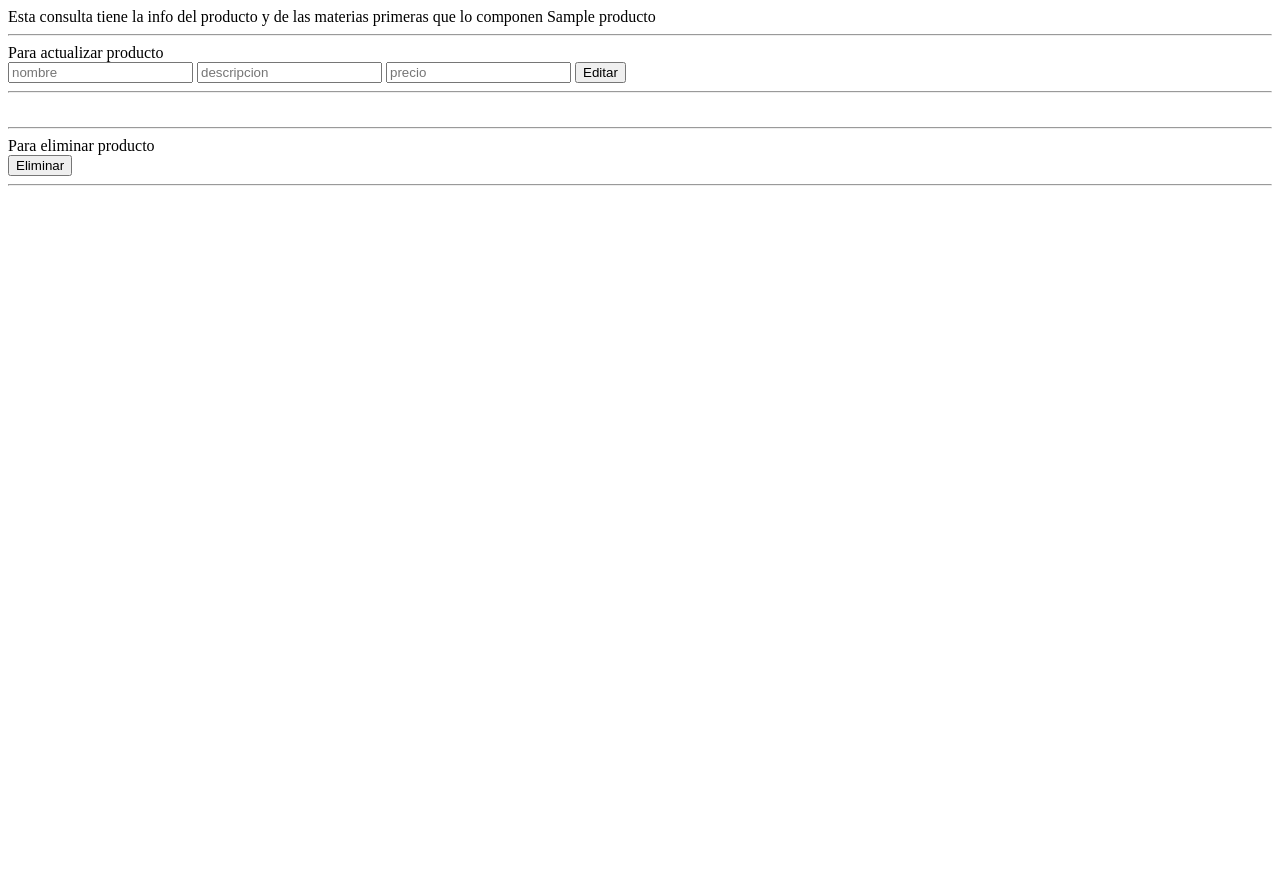
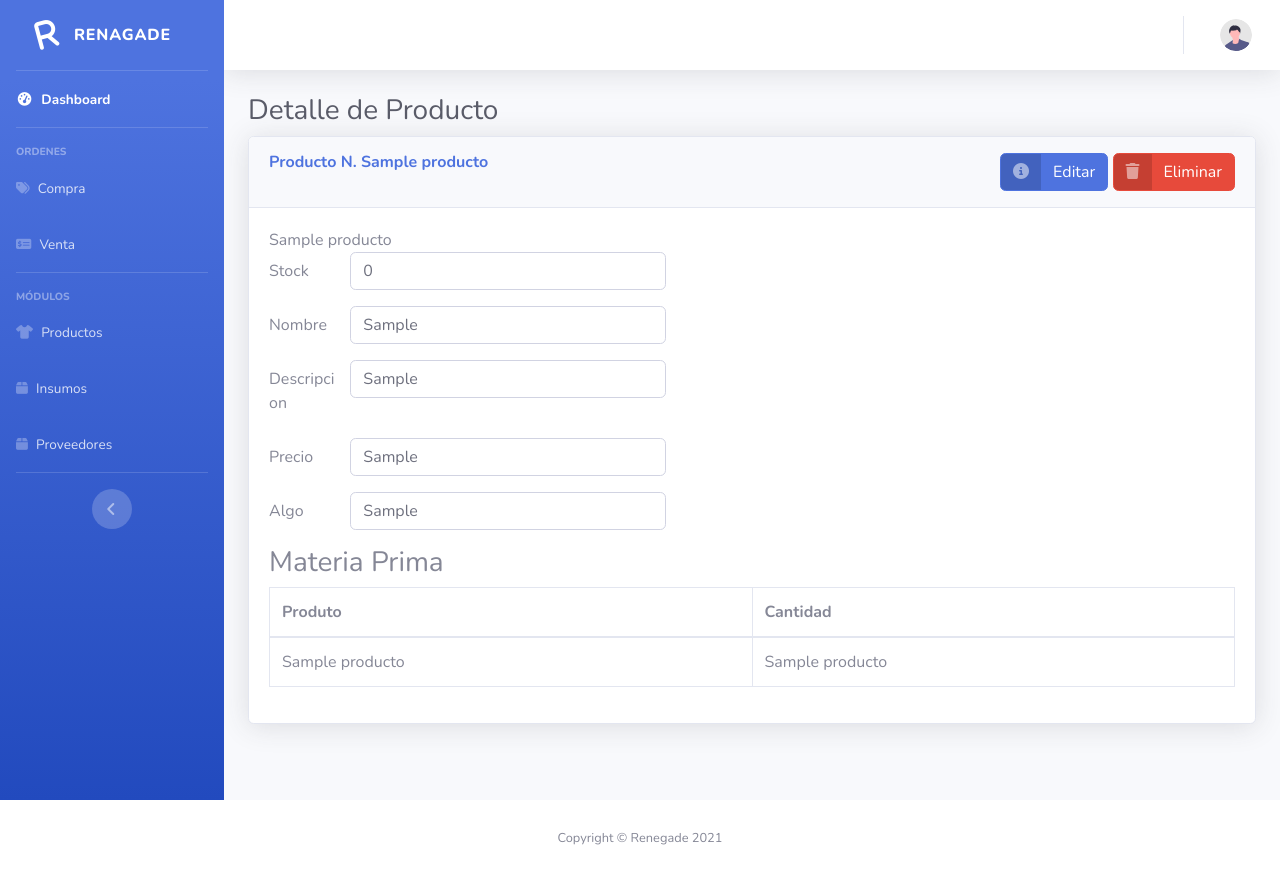
Before and after one commit to esauml/renegade, a Flask app: template app/templates/adm/administrativo/consulta-producto.html in a window 1280 px wide. Before the commit the page ends 186 px from the top, so only its background shows below. Run offline with Flask 2, Linux system fonts and the light colour scheme; the template is opened without the code that fills it: most values are stand-ins (such as "Sample title", 1, 10 or a date in 2020); some libraries are stand-ins or nearby versions.

Commit message:
Producto Detalle - Implementación de la vista

```diff
--- a/app/administrativo/Queries/productoQuery.py
+++ b/app/administrativo/Queries/productoQuery.py
@@ -26,7 +26,7 @@ class Producto():
 
             with conexion.cursor() as cursor:
                 cursor.execute(query)
-                productos = cursor.fetchall()
+                productos = cursor.fetchone()
 
             cursor.close()
             return productos
--- a/app/administrativo/__init__.py
+++ b/app/administrativo/__init__.py
@@ -30,7 +30,9 @@ def productos():
 
 @administrativo.route("/detalle_producto/<product_id>", methods=['GET'])
 def detalle_producto(product_id):
-    return render_template('adm/administrativo/consulta-producto.html')
+    query = Producto()
+    producto = query.consultarProducto(USUARIO_ADMINISTATIVO, product_id)
+    return render_template('adm/administrativo/consulta-producto.html', producto=producto)
 
 
 @administrativo.route("/consultar-ventas", methods=['GET'])
--- a/app/site/__init__.py
+++ b/app/site/__init__.py
@@ -51,7 +51,7 @@ def login_post():
 
     if(usuario.idRol == 3):
         flash(mensaje)
-        return redirect('/productos')
+        return redirect(url_for('administrativo.consultar_ventas_get'))
 
     if(usuario.idRol == 1):
         flash(mensaje)
--- a/app/templates/adm/administrativo/consulta-producto.html
+++ b/app/templates/adm/administrativo/consulta-producto.html
@@ -1,39 +1,127 @@
-<!DOCTYPE html>
-<html lang="en">
+{% extends "adm/layout.html" %}
 
-<head>
-    <meta charset="UTF-8">
-    <meta http-equiv="X-UA-Compatible" content="IE=edge">
-    <meta name="viewport" content="width=device-width, initial-scale=1.0">
-    <title>Document</title>
-</head>
+<!-- Init only when having tables -->
+{% block ScriptJS %}
+    <script>
 
-<body>
+    </script>
+{% endblock ScriptJS %}
 
-    Esta consulta tiene la info del producto y de las materias primeras que lo componen
-    {{producto}}
+<!-- Content -->
+{% block content %}
 
+    <!-- Page Heading -->
+    <h1 class="h3 mb-2 text-gray-800">
+        Detalle de Producto
+    </h1>
+    <!-- Form Card -->
+    <div class="card shadow mb-4">
+        <div class="card-header py-3">
+            <h6 class="m-0 font-weight-bold text-primary">
+                Producto N. {{ producto[0] }}
+                <div class="float-right">
+                    <button id="btnEditar"
+                            type="submit" form="form" value="update" formmethod="post" formaction="/editar-producto"
+                            class="btn btn-primary btn-icon-split">
+                    <span class="icon text-white-50">
+                        <i class="fas fa-info-circle"></i>
+                    </span>
+                        <span class="text">Editar</span>
+                    </button>
+                    <button id="btnEliminar"
+                            type="submit" form="form" value="delete" formmethod="post" formaction="/eliminar-producto"
+                            class="btn btn-danger btn-icon-split">
+                    <span class="icon text-white-50">
+                        <i class="fas fa-trash"></i>
+                    </span>
+                        <span class="text">Eliminar</span>
+                    </button>
+                    <!--<button id="Guardar" class="btn btn-success btn-icon-split">
+                        <span class="icon text-white-50">
+                            <i class="fas fa-check"></i>
+                        </span>
+                        <span class="text">Guardar</span>
+                    </button>-->
+                </div>
+            </h6>
+        </div>
+        <div class="card-body">
+            <form id="form">
+                {{ producto }}
+                <input type="hidden" name="accion" id="accion" value="consultar">
+                <input type="hidden" name="idEditable" id="idEditable" value="0">
+                <input type="hidden" name="id" id="id" value={{ producto[0] }}>
 
-    <hr>
-    Para actualizar producto
-    <form action="/editar-producto" method="POST">
-        <input type="hidden" name="id" value={{producto[0]}} id="id">
-        <input type="text" name="nombre" id="nombre" placeholder="nombre">
-        <input type="text" name="descripcion" id="descripcion" placeholder="descripcion">
-        <input type="text" name="precio" id="precio" placeholder="precio">
-        <button type="submit">Editar</button>
-    </form>
-    <hr>
-    <br>
-    <hr>
-    Para eliminar producto
-    <form action="/eliminar-producto" method="POST">
-        <input type="hidden" name="id" value={{producto[0]}} id="id">
-        <button type="submit">Eliminar</button>
-    </form>
-    <hr>
+                <!-- Stock de Producto -->
+                <div class="form-group form-row">
+                    <label class="col-1 col-form-label" for="inputCliente">Stock</label>
+                    <div class="col-4">
+                        <input
+                                {% if producto %} value={{ 0 }} {% endif %}
+                        type="text" placeholder="20 (IMPORTANTE)" class="form-control" name="inputCliente"
+                                    id="inputCliente"/>
+                    </div>
+                </div>
 
+                <!-- Nombre -->
+                <div class="form-group form-row">
+                    <label class="col-1 col-form-label" for="nombre">Nombre</label>
+                    <div class="col-4">
+                        <input
+                                {% if producto %} value={{ producto[1] }} {% endif %}
+                        type="text" placeholder="Nombre" class="form-control" name="nombre" id="nombre"/>
+                    </div>
+                </div>
 
-</body>
+                <!-- Descripcion -->
+                <div class="form-group form-row">
+                    <label class="col-1 col-form-label" for="descripcion">Descripcion</label>
+                    <div class="col-4">
+                        <input
+                                {% if producto %} value={{ producto[2] }} {% endif %}
+                        type="text" placeholder="Descripcion" class="form-control" name="descripcion" id="descripcion"/>
+                    </div>
+                </div>
 
-</html>
+                <!-- Precio -->
+                <div class="form-group form-row">
+                    <label class="col-1 col-form-label" for="precio">Precio</label>
+                    <div class="col-4">
+                        <input
+                                {% if producto %} value={{ producto[3] }} {% endif %}
+                        type="text" placeholder="Precio" class="form-control" name="precio" id="precio"/>
+                    </div>
+                </div>
+
+                <!-- Algo -->
+                <div class="form-group form-row">
+                    <label class="col-1 col-form-label" for="algo">Algo</label>
+                    <div class="col-4">
+                        <input
+                                {% if producto %} value={{ producto[4] }} {% endif %}
+                        type="text" placeholder="Precio" class="form-control" name="algo" id="algo"/>
+                    </div>
+                </div>
+
+                <h3>Materia Prima</h3>
+                <table class="table table-bordered">
+                    <thead>
+                    <tr>
+                        <th>Produto</th>
+                        <th>Cantidad</th>
+                    </tr>
+                    </thead>
+                    <tbody>
+                    {% if producto %}
+                        <tr>
+                            <td>{{ producto[5] }}</td>
+                            <td>{{ producto[6] }}</td>
+                        </tr>
+                    {% endif %}
+                    </tbody>
+                </table>
+            </form>
+        </div>
+    </div>
+
+{% endblock content %}
```
